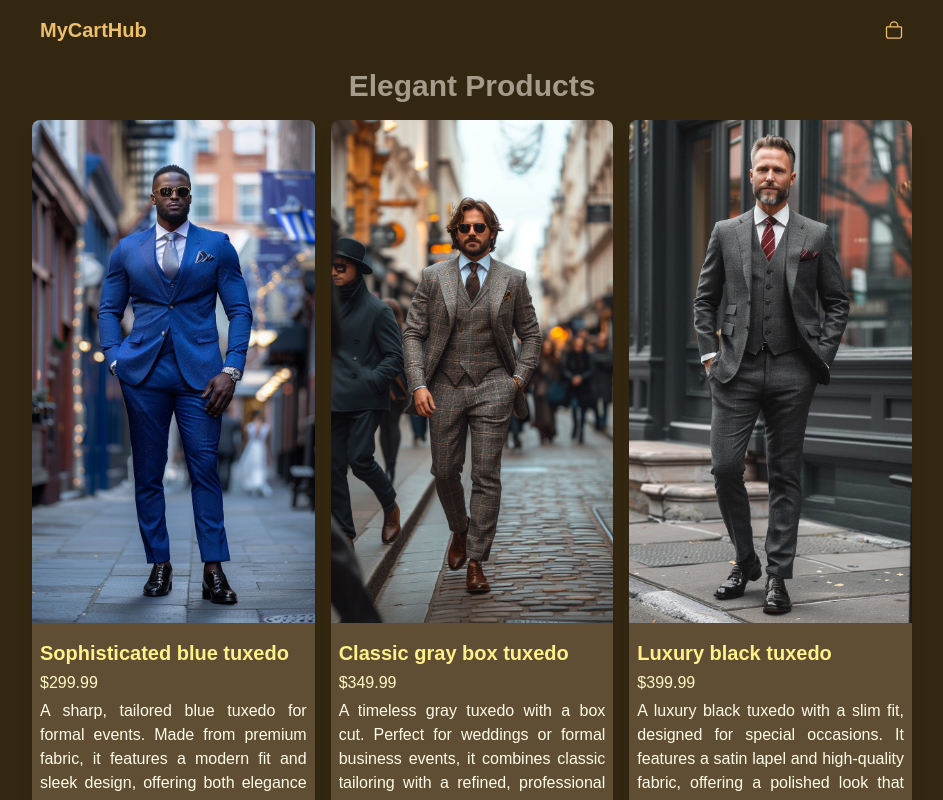
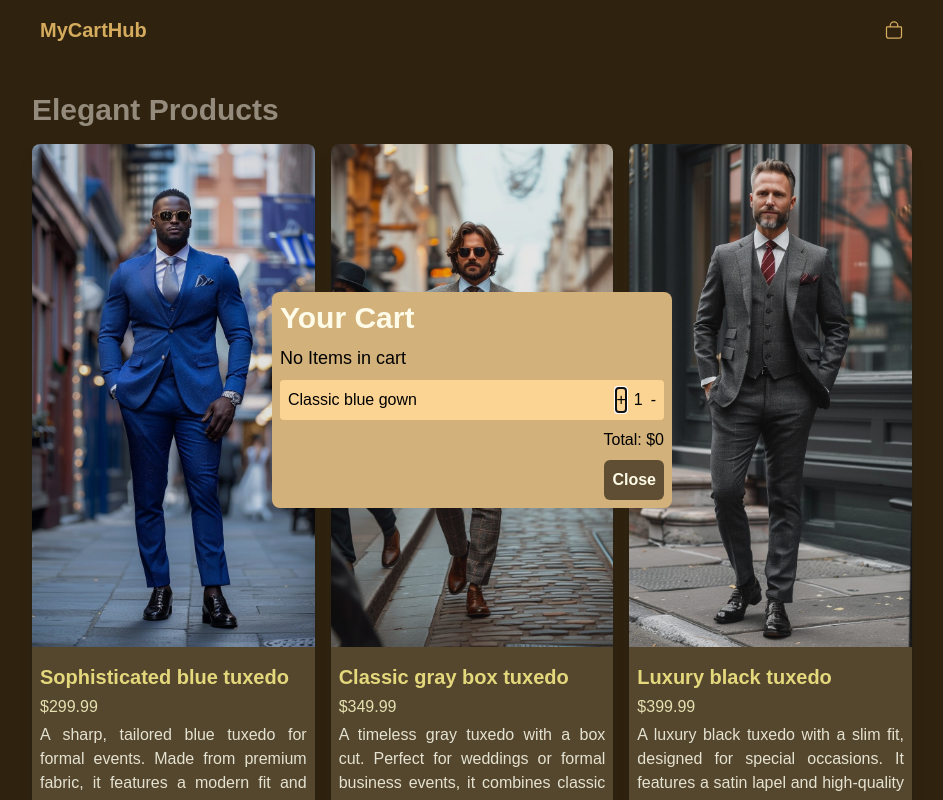
Before and after one commit to Ravsst2004/mycarthub, a React (Vite) app: page / in a window 1280 px wide. Both pictures are taken after a click on the icon 1062 px from the left and 30 px from the top of the page. Shown: the top 800 px of the page, without its empty margins (168-1111 px from the left). Built offline with nearby package versions, Linux system fonts and the light colour scheme; a web font is replaced by a local one.

Commit message:
Design cart menu

```diff
--- a/src/App.jsx
+++ b/src/App.jsx
@@ -1,10 +1,35 @@
+import { useRef } from "react";
+import Modal from "./components/Modal";
 import Navbar from "./components/Navbar";
 import Products from "./components/Products";
 
 export default function App() {
+  const modalDialog = useRef();
+
+  const openModal = () => {
+    modalDialog.current.open();
+  };
+
+  const cartBox = (
+    <div className="flex flex-col gap-2 w-96">
+      <h1 className="text-3xl font-bold text-yellow-50">Your Cart</h1>
+      <p className="text-lg">No Items in cart</p>
+      <div className="bg-[#FBD392] p-2 rounded flex justify-between">
+        <h1>Classic blue gown</h1>
+        <div className="flex justify-between gap-2">
+          <button>+</button>
+          <p>1</p>
+          <button>-</button>
+        </div>
+      </div>
+      <p className="text-end">Total: $0</p>
+    </div>
+  );
+
   return (
     <div className="max-w-xs sm:max-w-lg md:max-w-2xl lg:max-w-4xl mx-auto">
-      <Navbar />
+      <Modal ref={modalDialog}>{cartBox}</Modal>
+      <Navbar openModal={openModal} />
       <Products />
     </div>
   );
--- a/src/components/CartProduct.jsx
+++ b/src/components/CartProduct.jsx
@@ -6,7 +6,7 @@ export default function CartProduct({ product }) {
         <h1 className="font-bold text-yellow-200 text-xl">{product.name}</h1>
         <p className="text-yellow-100">${product.price}</p>
         <p className="text-yellow-50 text-justify">{product.description}</p>
-        <p className="flex justify-end">
+        <p className="flex justify-end mt-4">
           <button className="text-black font-semibold bg-[#f9bd5d] w-fit p-2 rounded-md">
             Add to cart
           </button>
--- /dev/null
+++ b/src/components/Modal.jsx
@@ -0,0 +1,29 @@
+import { forwardRef, useImperativeHandle, useRef } from "react";
+
+const Modal = forwardRef(function Modal({ children }, ref) {
+  const modalDialog = useRef();
+
+  useImperativeHandle(ref, () => {
+    return {
+      open() {
+        modalDialog.current.showModal();
+      },
+      close() {
+        modalDialog.current.close();
+      },
+    };
+  });
+
+  return (
+    <dialog ref={modalDialog} className="absolute bg-[#D3B17B] p-2 rounded-lg">
+      {children}
+      <form method="dialog" className="flex justify-end mt-2">
+        <button className="text-yellow-50 font-semibold bg-[#5F4E33] w-fit p-2 rounded-md">
+          Close
+        </button>
+      </form>
+    </dialog>
+  );
+});
+
+export default Modal;
--- a/src/components/Navbar.jsx
+++ b/src/components/Navbar.jsx
@@ -1,10 +1,10 @@
 import { IoBagOutline } from "react-icons/io5";
 
-export default function Navbar() {
+export default function Navbar({ openModal }) {
   return (
     <nav className="flex items-center justify-between p-4 text-xl text-[#EDBF68]">
       <h1 className="font-bold">MyCartHub</h1>
-      <IoBagOutline className="cursor-pointer" />
+      <IoBagOutline onClick={openModal} className="cursor-pointer" />
     </nav>
   );
 }
--- a/src/components/Products.jsx
+++ b/src/components/Products.jsx
@@ -3,8 +3,8 @@ import CartProduct from "./CartProduct";
 
 export default function Products() {
   return (
-    <div>
-      <h1 className="text-3xl font-bold text-[#A59B8B] text-center py-2">
+    <div className="mt-6">
+      <h1 className="text-3xl font-bold text-[#A59B8B] text-center md:text-start p-2">
         Elegant Products
       </h1>
       <div className="grid grid-cols-1 md:grid-cols-2 lg:grid-cols-3 gap-2 md:gap-4 p-2">
```
